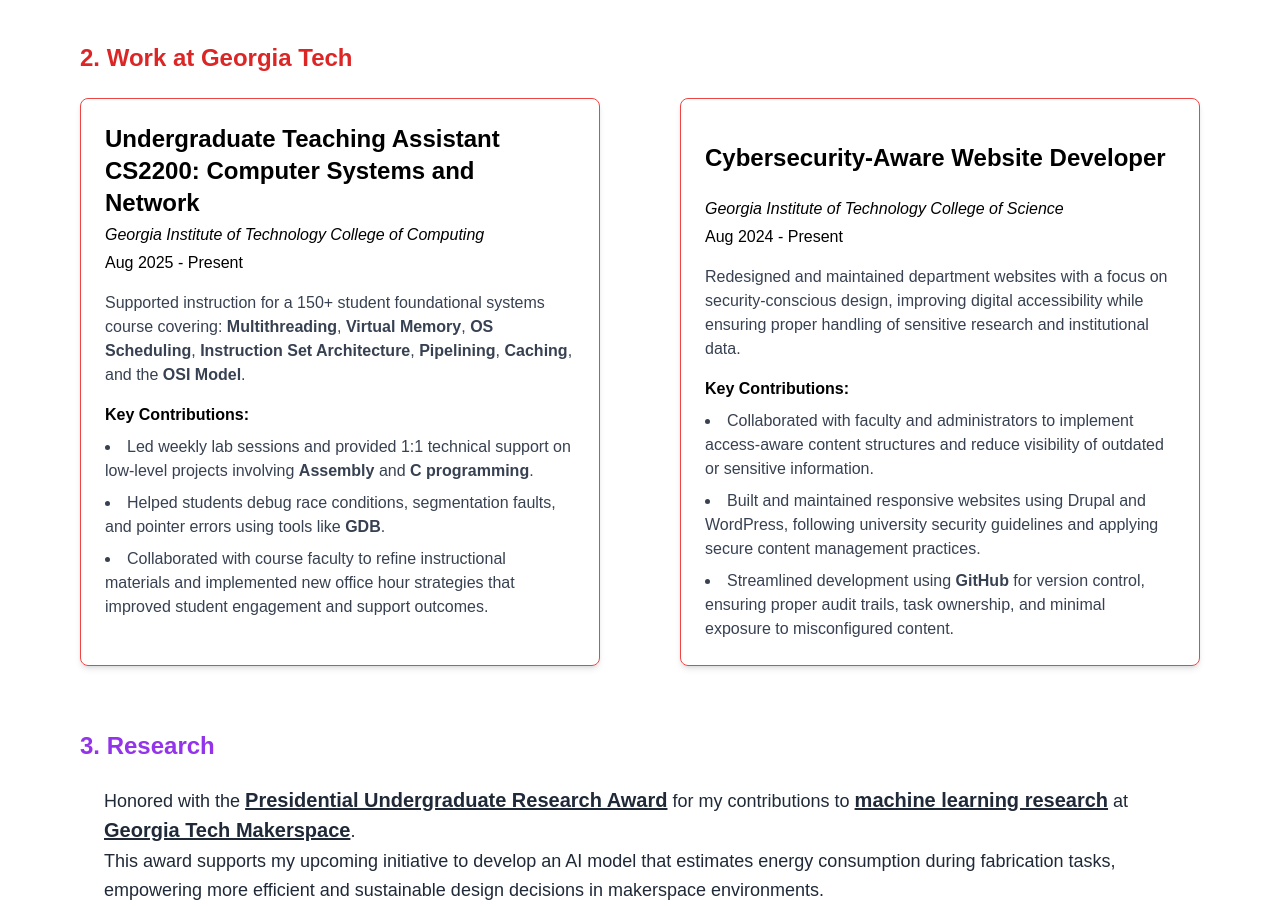
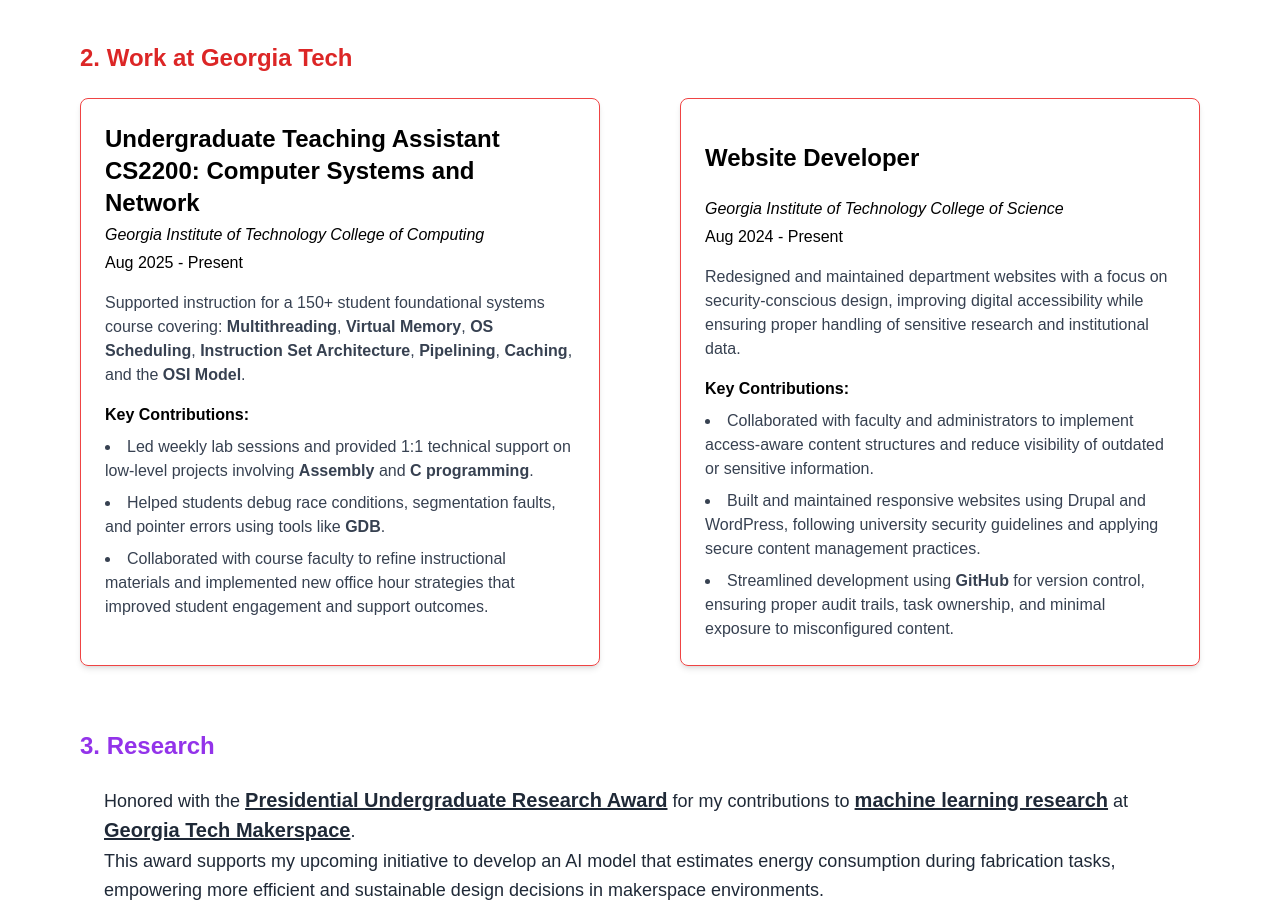
Before and after one commit to estherpark514/portfolio, a React (Vite) app in the folder frontend/: page /#/ in a window 1280 px wide. Shown: the part 1380-2300 px from the top of the page. Built offline with nearby package versions, Linux system fonts and the light colour scheme; a web font is replaced by a local one.

Commit message:
Update Home.jsx

```diff
--- a/frontend/src/pages/Home.jsx
+++ b/frontend/src/pages/Home.jsx
@@ -277,7 +277,7 @@ const Home = () => {
                 className="text-2xl font-semibold text-black flex items-center"
                 style={{ minHeight: "70px" }}
               >
-                Cybersecurity-Aware Website Developer
+                Website Developer
               </h3>
               {/* <img
                 src={CoCLogo}
```
